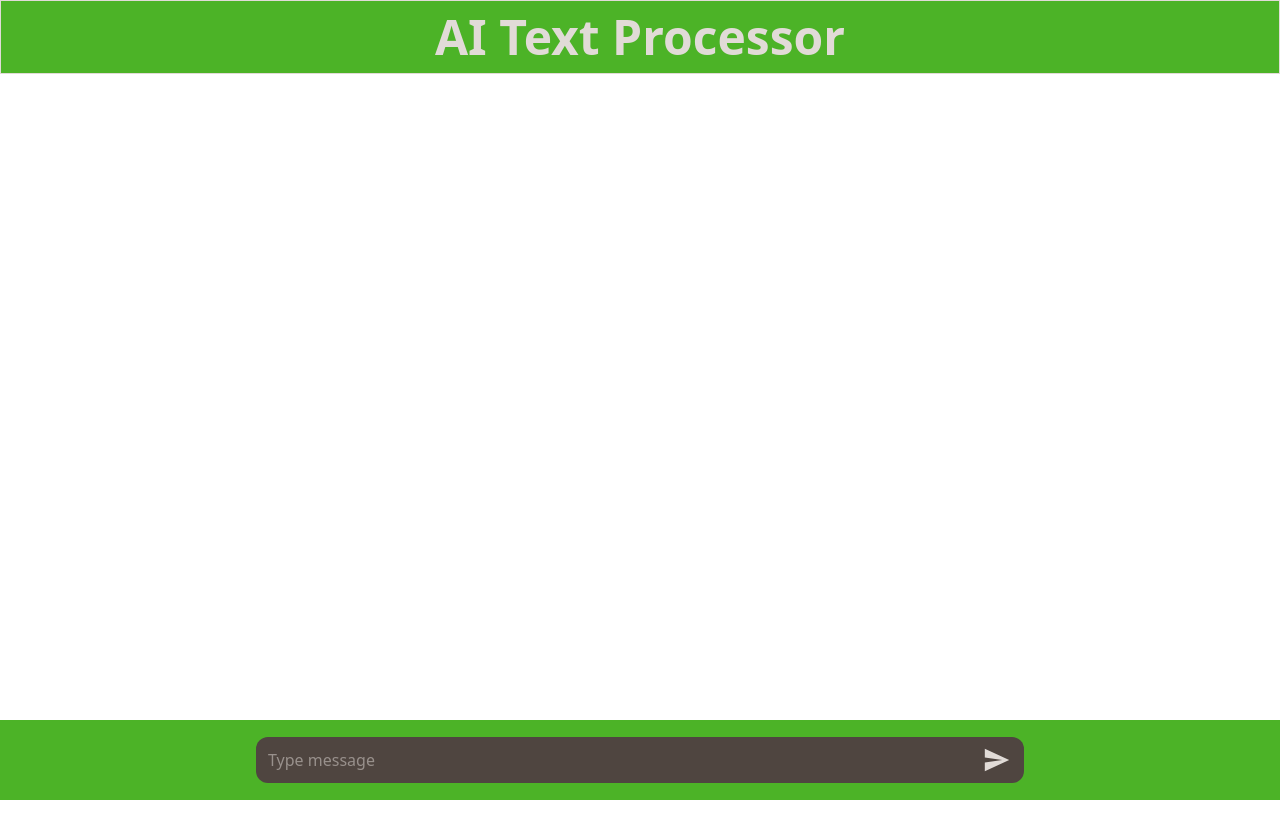
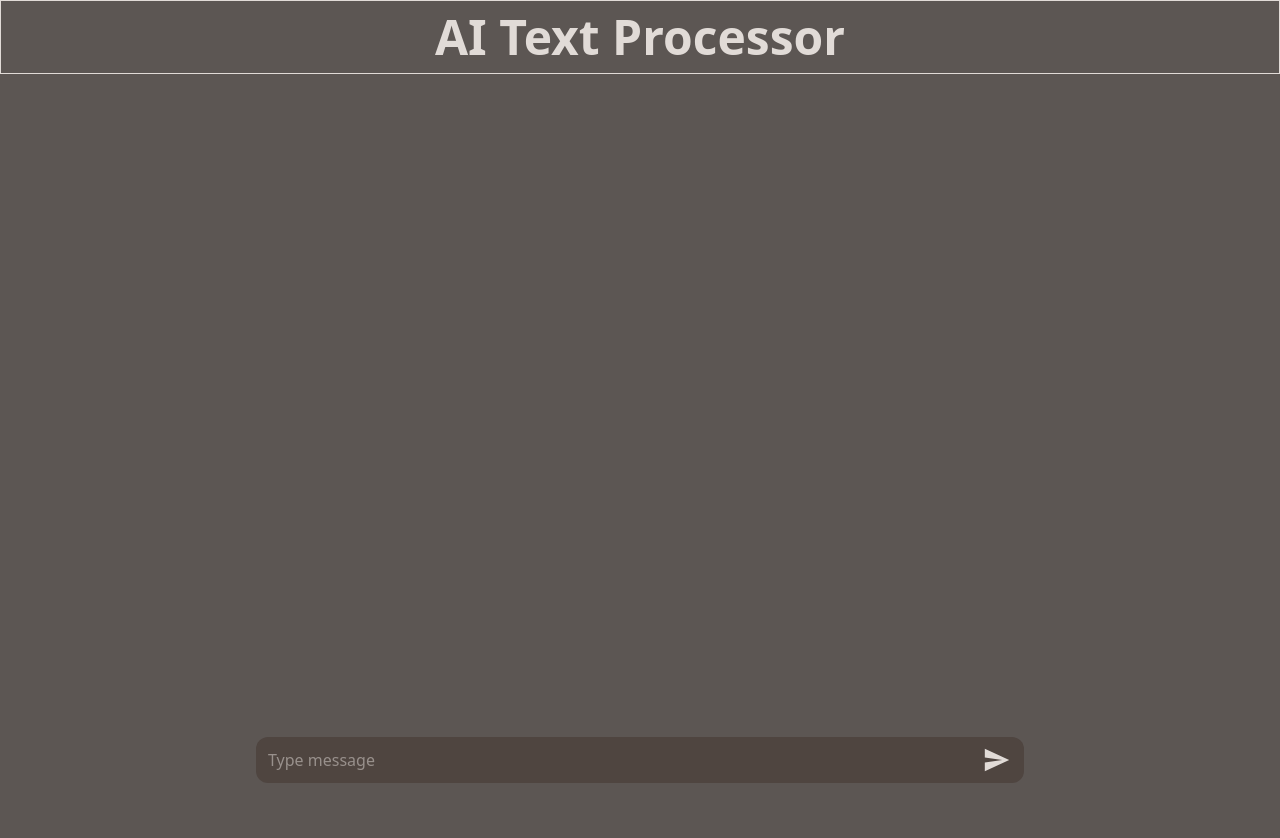
Before and after one commit to Jeffreyai7/hngx-stage3-ai-textprocessor, a React (Vite) app: page / in a window 1280 px wide. Shown: the top 838 px of the page. Built offline with nearby package versions, Linux system fonts and the light colour scheme.

Commit message:
changed color

```diff
--- a/src/App.css
+++ b/src/App.css
@@ -1,13 +1,15 @@
 :root{
-    --primaryColor: #4cb327;
-    /* --primaryColor: #5c5653; */
+    /* --primaryColor: #4cb327; */
+    --primaryColor: #5c5653;
     --secondaryColor: #4f4540;
     --textColor: #e1dbd7;
     --borderColor: #e1dbd7;
 }
 
 
-
+body{
+    background-color: var(--primaryColor);
+}
 
 /* language detector */
 
```
